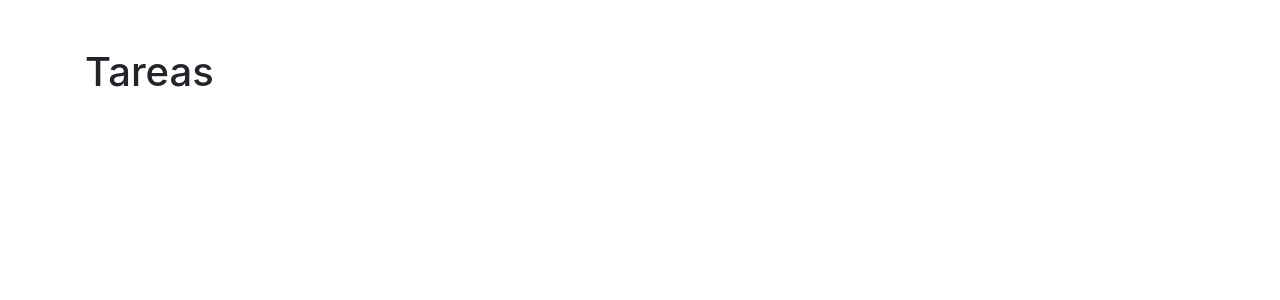
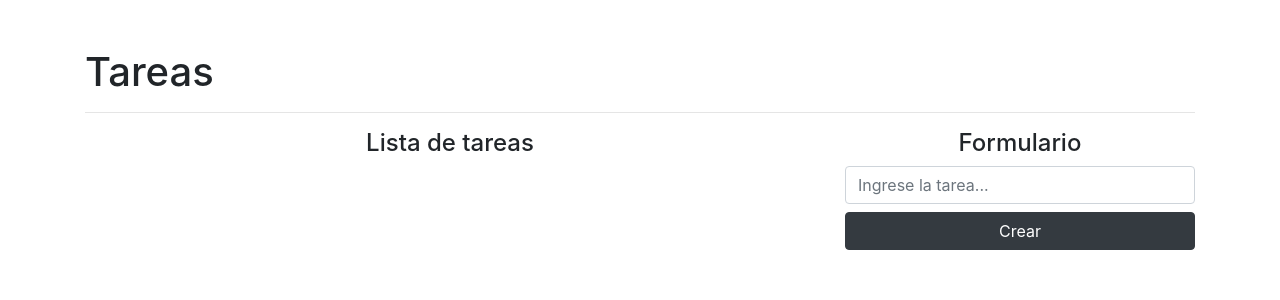
Before and after one commit to jaitok/crud, a React (Create React App) app: page / in a window 1280 px wide. Shown: the top 300 px of the page. Built offline with nearby package versions, Linux system fonts and the light colour scheme.

Commit message:
add taks

```diff
--- a/package.json
+++ b/package.json
@@ -6,9 +6,11 @@
     "@testing-library/jest-dom": "^5.11.4",
     "@testing-library/react": "^11.1.0",
     "@testing-library/user-event": "^12.1.10",
+    "lodash": "^4.17.21",
     "react": "^17.0.2",
     "react-dom": "^17.0.2",
     "react-scripts": "4.0.3",
+    "shortid": "^2.2.16",
     "web-vitals": "^1.0.1"
   },
   "scripts": {
@@ -36,6 +38,7 @@
     ]
   },
   "devDependencies": {
-    "@types/react": "^17.0.37"
+    "@types/react": "^17.0.37",
+    "@types/shortid": "^0.0.29"
   }
 }
--- a/src/App.js
+++ b/src/App.js
@@ -1,9 +1,69 @@
-import React from 'react'
+import React, {useState} from 'react'
+import {isEmpty} from 'lodash'
+import shortid from 'shortid'
 
 function App() {
+
+  const  [task, setTask] = useState("")
+  const  [tasks, setTasks] = useState([])
+
+  const addTask = (e) => {
+    e.preventDefault()
+    if (isEmpty(task) ) {
+      console.log("Task Empty")
+      return
+    }
+
+    const newTask ={
+      id: shortid.generate(),
+      name: task
+    }
+
+    setTasks([...tasks, newTask])
+    setTask("")
+  }
+
+
   return (
     <div className="container mt-5">
      <h1>Tareas</h1>
+     <hr/>
+
+     <div className="row">
+       <div className= "col-8">
+        <h4 className="text-center">Lista de tareas</h4>
+        <ul className="list-group">
+
+        {
+          tasks.map((task) => (
+            <li className="list-group-item" key={task.id}>
+            <span className="lead">{task.name}</span>
+            <button className="btn btn-danger btn-sm float-right mx-2">Eliminar</button>
+            <button className="btn btn-warning btn-sm float-right">Editar</button>
+          </li>
+
+          ))
+
+        }
+        </ul>
+       </div>
+
+       <div className= "col-4">
+       <h4 className="text-center">Formulario</h4>
+       <form onSubmit= {addTask}>
+         <input type="text"
+                className="form-control mb-2"
+                placeholder="Ingrese la tarea..."
+                onChange={(text) => setTask(text.target.value)}
+                value={task}
+         />
+
+         <button className="btn btn-dark btn-block" type="submit">Crear</button>
+       </form>
+       </div>
+
+     </div>
+
     </div>
   );
 }
```
Also changed, not shown: 2 other files (tests, documents, lock files or other folders).
